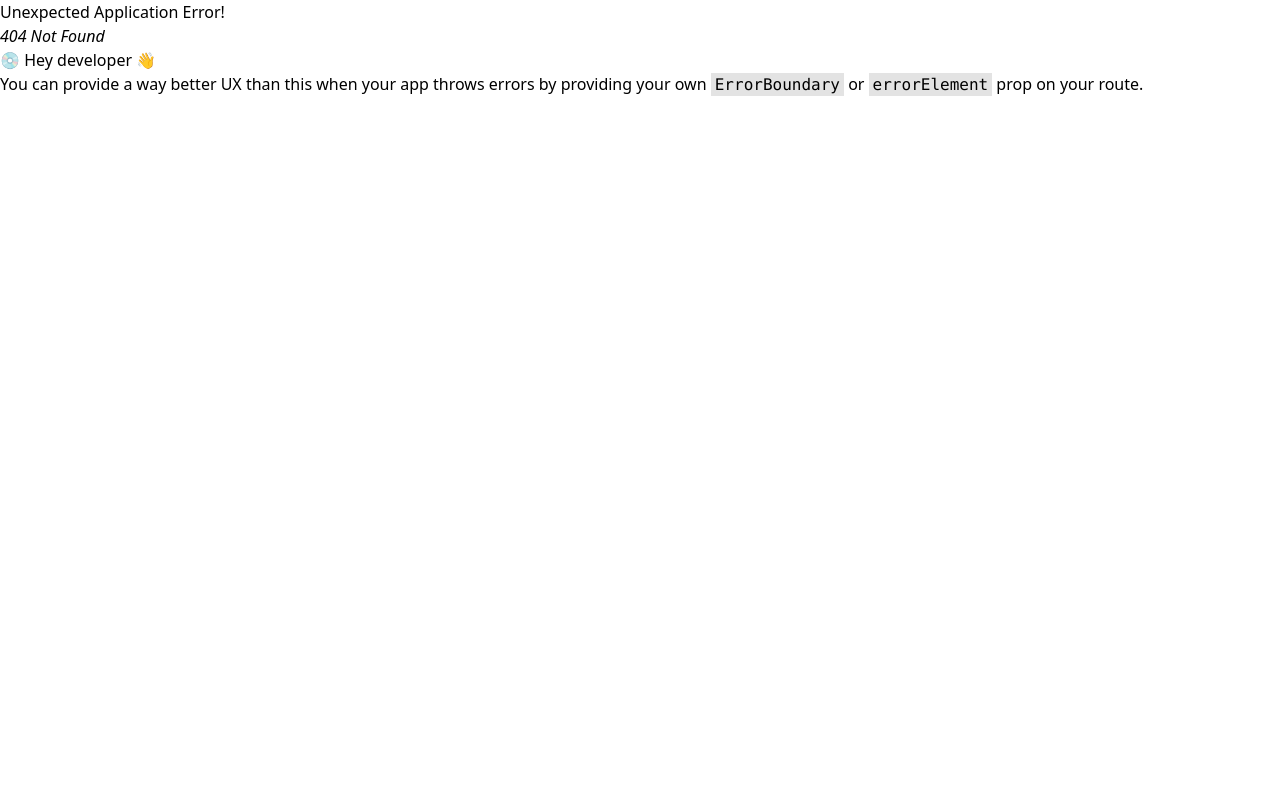
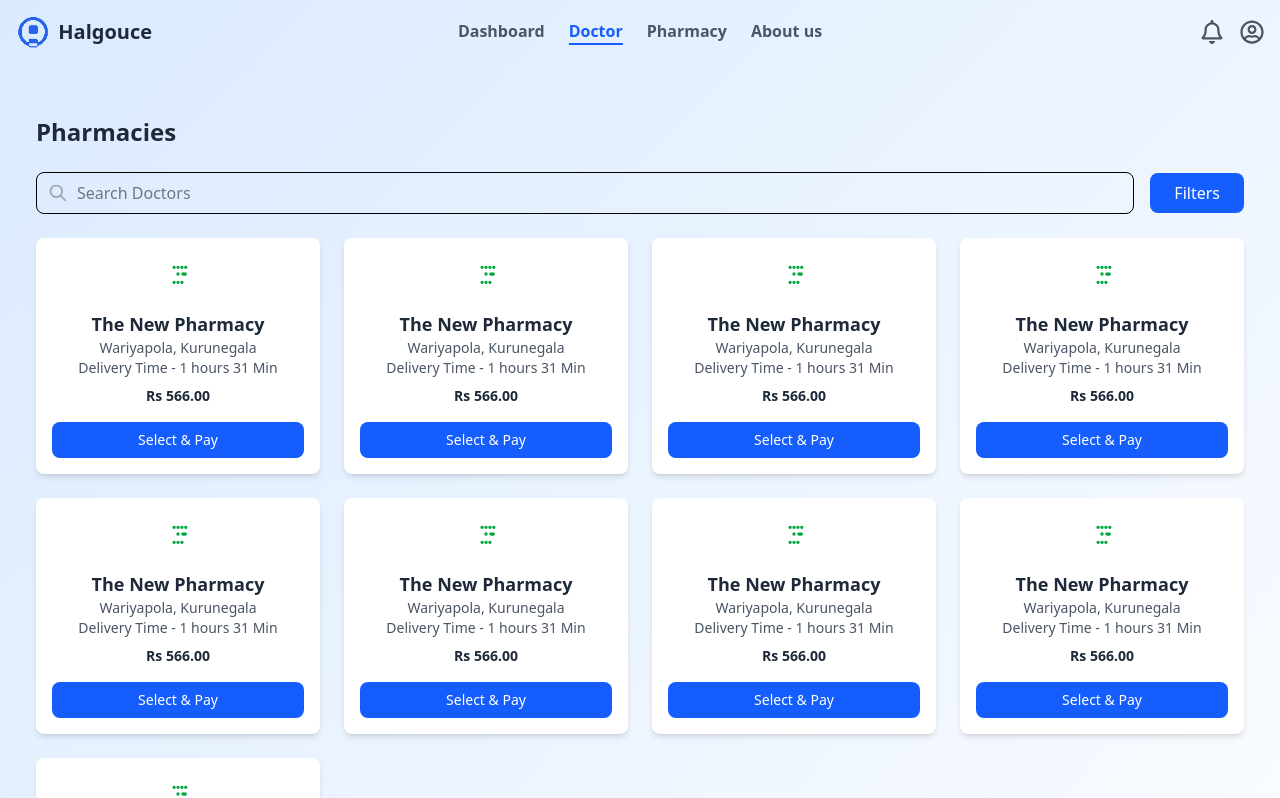
Before and after one commit to Code-Crusader-Brillerina/Ballerina-Front-End, a React (Vite) app in the folder Hospital/: page /pharmacypage in a window 1280 px wide. Before the commit this address had no page. Shown: the top 798 px of the page. Built offline with nearby package versions, Linux system fonts and the light colour scheme.

Commit message:
pharmacypage

```diff
--- /dev/null
+++ b/Hospital/src/components/Patient/PharmacyCard.jsx
@@ -0,0 +1,31 @@
+import React from 'react';
+
+const PharmacyCard = ({ name, address, deliveryTime, price }) => (
+  <div className="bg-white rounded-lg shadow-md p-4 flex flex-col items-center">
+    <div className="flex items-center justify-center mb-4">
+      <svg
+        xmlns="http://www.w3.org/2000/svg"
+        className="h-10 w-10 text-green-600"
+        fill="none"
+        viewBox="0 0 24 24"
+        stroke="currentColor"
+      >
+        <path
+          strokeLinecap="round"
+          strokeLinejoin="round"
+          strokeWidth="2"
+          d="M9.663 17h.01M12.003 17h.01M14.343 17h.01M15 12h.01M11.993 12h.01M16.333 12h.01M16.663 8h.01M14.343 8h.01M12.003 8h.01M9.663 8h.01"
+        />
+      </svg>
+    </div>
+    <h3 className="text-lg font-semibold text-gray-800">{name}</h3>
+    <p className="text-sm text-gray-600">{address}</p>
+    <p className="text-sm text-gray-600">Delivery Time - {deliveryTime}</p>
+    <p className="text-sm font-bold text-gray-800 mt-2">{price}</p>
+    <button className="w-full bg-blue-600 text-white text-sm mt-4 px-4 py-2 rounded-lg hover:bg-blue-700 transition-colors">
+      Select & Pay
+    </button>
+  </div>
+);
+
+export default PharmacyCard;
--- /dev/null
+++ b/Hospital/src/pages/Patient/Pharmacy.jsx
@@ -0,0 +1,32 @@
+import React from 'react';
+import SearchFilter from '../../components/Patient/SearchFilter';
+import PharmacyCard from '../../components/Patient/PharmacyCard';
+import Pagination from '../../components/Patient/Pagination';
+
+const pharmaciesData = new Array(9).fill({
+  name: 'The New Pharmacy',
+  address: 'Wariyapola, Kurunegala',
+  deliveryTime: '1 hours 31 Min',
+  price: 'Rs 566.00',
+});
+
+const Pharmacy = () => {
+  return (
+    <div className="container mx-auto px-4 py-8">
+      <h2 className="text-2xl font-bold text-gray-800 mb-6">Pharmacies</h2>
+
+      <SearchFilter />
+
+      {/* Pharmacies Grid */}
+      <div className="grid grid-cols-1 sm:grid-cols-2 md:grid-cols-3 lg:grid-cols-4 gap-6">
+        {pharmaciesData.map((pharmacy, index) => (
+          <PharmacyCard key={index} {...pharmacy} />
+        ))}
+      </div>
+
+      <Pagination />
+    </div>
+  );
+};
+
+export default Pharmacy;
--- a/Hospital/src/router/Router.jsx
+++ b/Hospital/src/router/Router.jsx
@@ -15,6 +15,7 @@ import PharmacyDashboard from "../pages/Pharmacy/PharmacyDashboard";
 import Home from "../pages/Patient/Home";
 import Doctor from "../pages/Patient/Doctor";
 import Dashboard from "../pages/Patient/Dashboard";
+import Pharmacy from "../pages/Patient/Pharmacy";
 
 
 
@@ -38,6 +39,10 @@ const router = createBrowserRouter([
       {
         path: "doctorpage", element:
           <Doctor />
+      },
+      {
+        path: "pharmacypage", element:
+          <Pharmacy />
       },
     ],
   },
```
